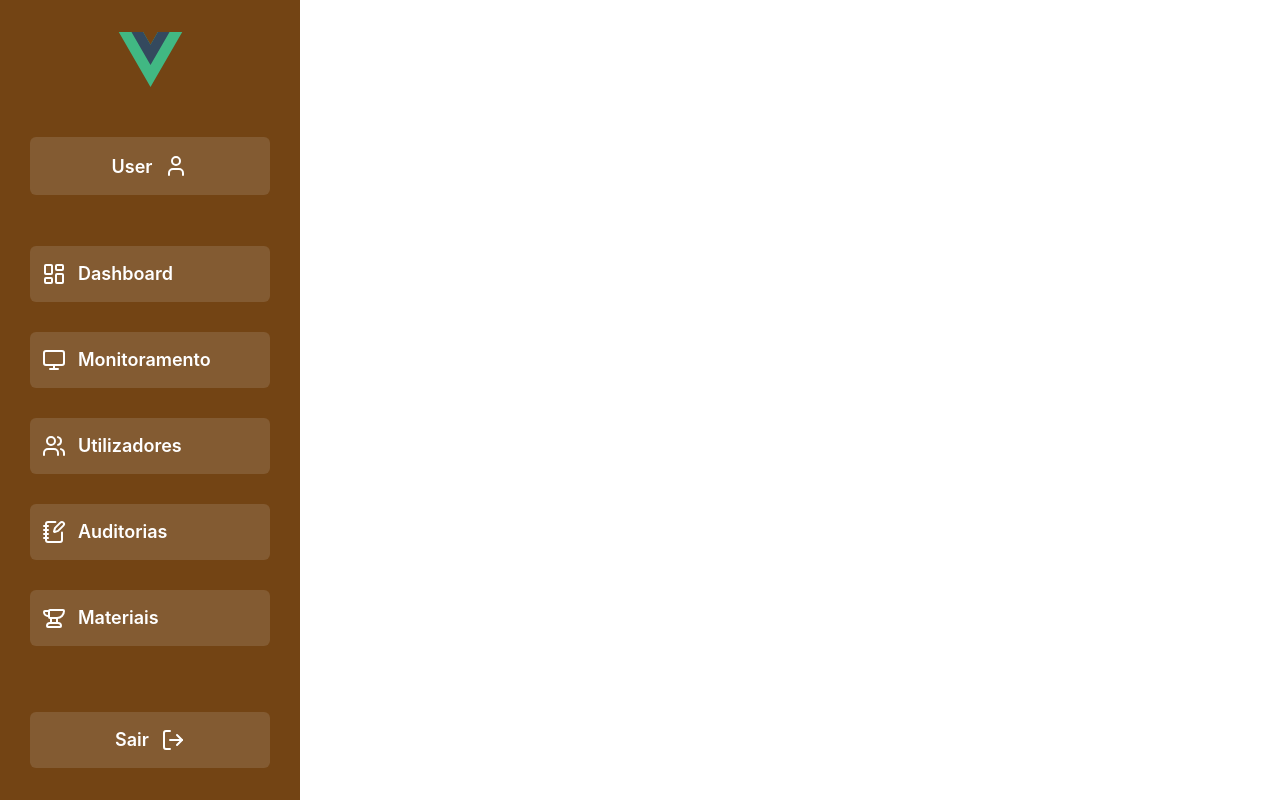
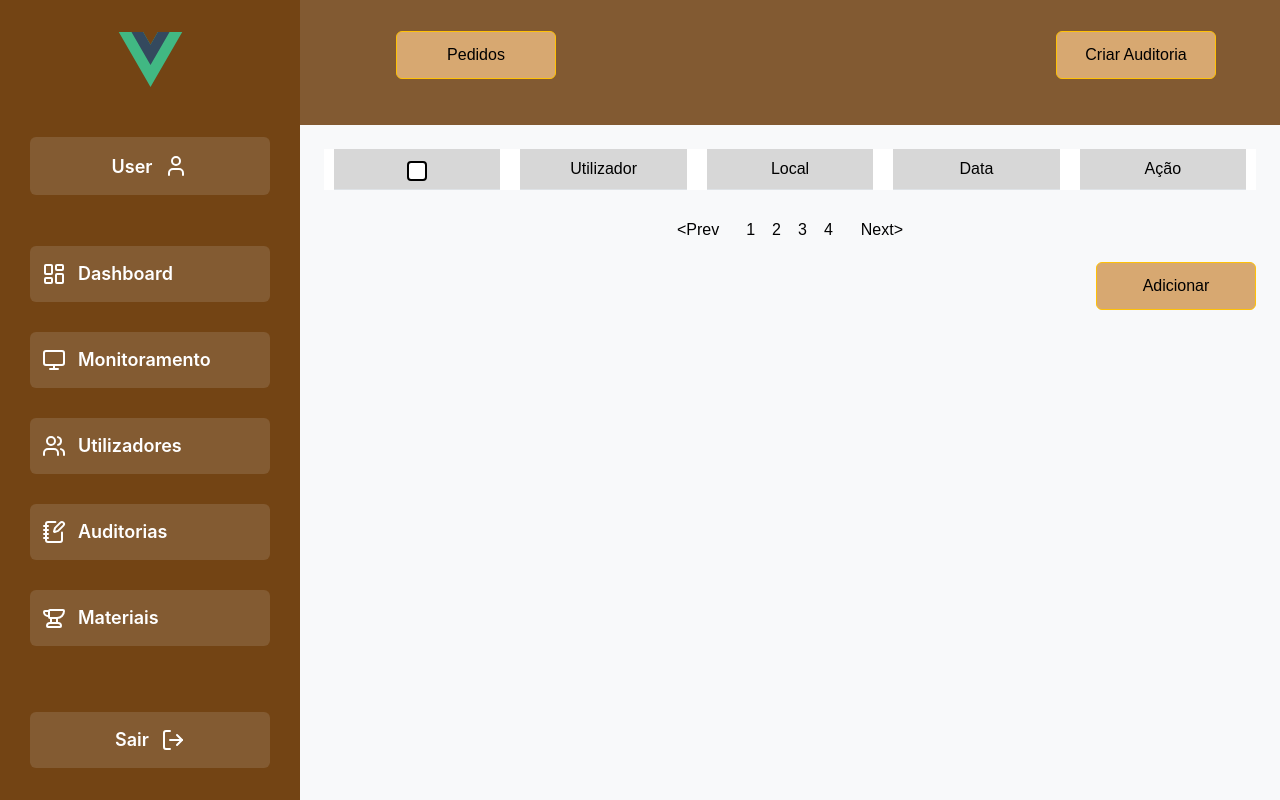
Before and after one commit to Projeto-PW-402/Back-Office, a Vue app: page /Auditorias in a window 1280 px wide. Built offline with nearby package versions, Linux system fonts and the light colour scheme; the HTML template or start-up script is replaced by a standard one; what vue3-apexcharts would draw is missing.

Commit message:
Criacao das paginas e style

```diff
--- a/src/pages/Auditorias.vue
+++ b/src/pages/Auditorias.vue
@@ -3,11 +3,178 @@ import Navbar from '../components/Navbar.vue'
 
 </script>
 <template>
-    <div class="main-container">
-        <Navbar/>
+    <div class="auditorias-container">
+    <Navbar />
+    <div class="frame">
+    <nav>
+            <div class="sub-navbar-container">
+                <ul class="sub-navbar-list">
+                    <li class="sub-navbar-elements"><div class="btn btn-warning sub-navbar-buttons">Pedidos</div></li>
+                    <li class="sub-navbar-elements"><div class="btn btn-warning sub-navbar-buttons">Criar Auditoria</div></li>
+                </ul>
+            </div>
+        </nav>
+    <div class="container-fluid p-4 bg-light" id="table-container">
+      <div class="table-responsive bg-white ">
+        <table class="table table-hover mb-0">
+          <thead class="text-center align-middle">
+            <tr>
+              <th scope="col">
+                <input type="checkbox" class="form-check-input"/>
+              </th>
+              <th scope="col">Utilizador</th>
+              <th scope="col">Local</th>
+              <th scope="col">Data</th>
+              <th scope="col">Ação</th>
+            </tr>
+          </thead>
+          <!-- <tbody class="text-center align-middle">
+            <tr v-for="(item, index) in materiais" :key="index">
+              <td><input type="checkbox" /></td>
+              <td>{{ item.nome }}</td>
+              <td>
+                <select class="form-select form-select-sm">
+                  <option v-for="(tipo, i) in tipos" :key="i">{{ tipo }}</option>
+                </select>
+              </td>
+              <td>{{ item.descricao }}</td>
+              <td>{{ item.quantidade }}</td>
+              <td>
+                <button class="btn btn-sm btn-outline-danger me-1">
+                  <i class="bi bi-trash"></i>
+                </button>
+                <button class="btn btn-sm btn-outline-warning">
+                  <i class="bi bi-pencil"></i>
+                </button>
+              </td>
+              <td>{{ item.preco }}</td>
+            </tr>
+          </tbody> -->
+        </table>
+      </div>
+
+      <!-- Paginação -->
+      <nav class="d-flex justify-content-center mt-4">
+        <ul class="pagination pagination-sm mb-0">
+          <li class="page-item disabled"><span class="page-link" id="prev">&lt;Prev</span></li>
+          <li class="page-item active"><span class="page-link">1</span></li>
+          <li class="page-item"><a class="page-link" href="#">2</a></li>
+          <li class="page-item"><a class="page-link" href="#">3</a></li>
+          <li class="page-item"><a class="page-link" href="#">4</a></li>
+          <li class="page-item"><a class="page-link" href="#" id = 'next'>Next&gt;</a></li>
+        </ul>
+      </nav>
+
+      <!-- Botão Adicionar -->
+      <div class="text-end mt-3">
+        <button class="btn btn-warning" id="adicionar">Adicionar</button>
+      </div>
     </div>
-</template>
+</div>
+</div>
+  </template>
 
 <style scoped>
+    .frame{
+        width: 100%;
+        max-height: 100dvh;
+        display: flex;
+        flex-direction: column;
+    }
+    .sub-navbar-container{
+        display: flex;
+        justify-content: center;
+        align-items: center;
+        height: 125px;
+        background-color: #825A32;
+    }
+    .sub-navbar-list{
+        display: flex;
+        gap: 500px;
+        list-style:none;
+    }
+    .sub-navbar-buttons{
+        display: flex;
+        justify-content: center;
+        align-items: center;
 
+        width: 10rem;
+        height: 3rem;
+
+        font-family: Poppins, sans-serif;
+        font-weight: 500;
+        font-size: 16px;
+
+        background-color: #D7A871;
+    }
+    .auditorias-container {
+        display: flex;
+    }
+    #title{
+        font-family: Poppins, sans-serif;
+        font-weight: 600;
+    }
+    #table-container{
+        max-height: calc(100dvh - 125px);
+        height: 100%;
+    }
+    table{
+        background: transparent;
+        width: 100%;
+    }
+    tr{
+      display: flex;
+      width: 100%;
+      justify-content: space-between;
+      align-items: center;
+    }
+    th{
+        background-color: #d7d7d7;
+        border-radius: 0%;
+        font-family: Poppins, sans-serif;
+        font-weight: 500;
+        margin-inline: 10px;
+        width: 100%;
+    }
+    input[type="checkbox"]{
+        width: 20px;
+        height: 20px;
+        border: 2px solid #000;
+    }
+    input[type="checkbox"]:focus{
+        box-shadow: none !important;
+    }
+    input[type="checkbox"]:checked{
+        outline: none;
+        border-color: transparent;
+    }
+    ul{
+      font-weight: 500;
+      font-size: 16px;
+      display: flex;
+      gap: 2px;
+    }
+    .page-link{
+      font-family: Poppins, sans-serif;
+      font-weight: 500;
+      font-size: 16px;
+      border: none;
+      background: none;
+      color: black;
+      gap: 10px;
+    }
+    #prev{
+      margin-right: 10px;
+    }
+    #next{
+      margin-left: 10px;
+    }
+    #adicionar{
+      font-family: Poppins,sans-serif;
+      font-weight: 500;
+      font-size: 16px;
+      width: 10rem;
+      height: 3rem;
+      background-color: #D7A871;
+    }
 </style>
--- a/src/pages/Materiais.vue
+++ b/src/pages/Materiais.vue
@@ -3,11 +3,136 @@ import Navbar from '../components/Navbar.vue'
 
 </script>
 <template>
-    <div class="main-container">
-        <Navbar/>
+    <div class="materiais-container">
+    <Navbar />
+    <div class="container-fluid p-4 bg-light min-vh-100">
+      <h2 class="mb-4 fw-bold" id="title">Materiais</h2>
+
+      <div class="table-responsive bg-white ">
+        <table class="table table-hover mb-0">
+          <thead class="text-center align-middle">
+            <tr>
+              <th scope="col">
+                <input type="checkbox" class="form-check-input"/>
+              </th>
+              <th scope="col">Nome</th>
+              <th scope="col">Tipo</th>
+              <th scope="col">Descrição</th>
+              <th scope="col">Quantidade</th>
+              <th scope="col">Ação</th>
+              <th scope="col">Preço</th>
+            </tr>
+          </thead>
+          <!-- <tbody class="text-center align-middle">
+            <tr v-for="(item, index) in materiais" :key="index">
+              <td><input type="checkbox" /></td>
+              <td>{{ item.nome }}</td>
+              <td>
+                <select class="form-select form-select-sm">
+                  <option v-for="(tipo, i) in tipos" :key="i">{{ tipo }}</option>
+                </select>
+              </td>
+              <td>{{ item.descricao }}</td>
+              <td>{{ item.quantidade }}</td>
+              <td>
+                <button class="btn btn-sm btn-outline-danger me-1">
+                  <i class="bi bi-trash"></i>
+                </button>
+                <button class="btn btn-sm btn-outline-warning">
+                  <i class="bi bi-pencil"></i>
+                </button>
+              </td>
+              <td>{{ item.preco }}</td>
+            </tr>
+          </tbody> -->
+        </table>
+      </div>
+
+      <!-- Paginação -->
+      <nav class="d-flex justify-content-center mt-4">
+        <ul class="pagination pagination-sm mb-0">
+          <li class="page-item disabled"><span class="page-link" id="prev">&lt;Prev</span></li>
+          <li class="page-item active"><span class="page-link">1</span></li>
+          <li class="page-item"><a class="page-link" href="#">2</a></li>
+          <li class="page-item"><a class="page-link" href="#">3</a></li>
+          <li class="page-item"><a class="page-link" href="#">4</a></li>
+          <li class="page-item"><a class="page-link" href="#" id = 'next'>Next&gt;</a></li>
+        </ul>
+      </nav>
+
+      <!-- Botão Adicionar -->
+      <div class="text-end mt-3">
+        <button class="btn btn-warning" id="adicionar">Adicionar</button>
+      </div>
     </div>
-</template>
+</div>
+  </template>
 
 <style scoped>
-
+    .materiais-container {
+        display: flex;
+    }
+    #title{
+        font-family: Poppins, sans-serif;
+        font-weight: 600;
+    }
+    table{
+        background: transparent;
+        width: 100%;
+    }
+    tr{
+      display: flex;
+      width: 100;
+      justify-content: space-between;
+      align-items: center;
+    }
+    th{
+        background-color: #d7d7d7;
+        border-radius: 0%;
+        font-family: Poppins, sans-serif;
+        font-weight: 500;
+        margin-inline: 10px;
+        width: 100%;
+    }
+    input[type="checkbox"]{
+        width: 20px;
+        height: 20px;
+        border: 2px solid #000;
+    }
+    input[type="checkbox"]:focus{
+        box-shadow: none !important;
+    }
+    input[type="checkbox"]:checked{
+        outline: none;
+        border-color: transparent;
+    }
+    ul{
+      font-weight: 500;
+      font-size: 16px;
+      display: flex;
+      gap: 2px;
+    }
+    .page-link{
+      font-family: Poppins, sans-serif;
+      font-weight: 500;
+      font-size: 16px;
+      border: none;
+      background: none;
+      color: black;
+      gap: 10px;
+    }
+    #prev{
+      margin-right: 10px;
+    }
+    #next{
+      margin-left: 10px;
+    }
+    #adicionar{
+      font-family: Poppins,sans-serif;
+      font-weight: 500;
+      font-size: 16px;
+      width: 10rem;
+      height: 3rem;
+      background-color: #D7A871;
+    }
 </style>
```
